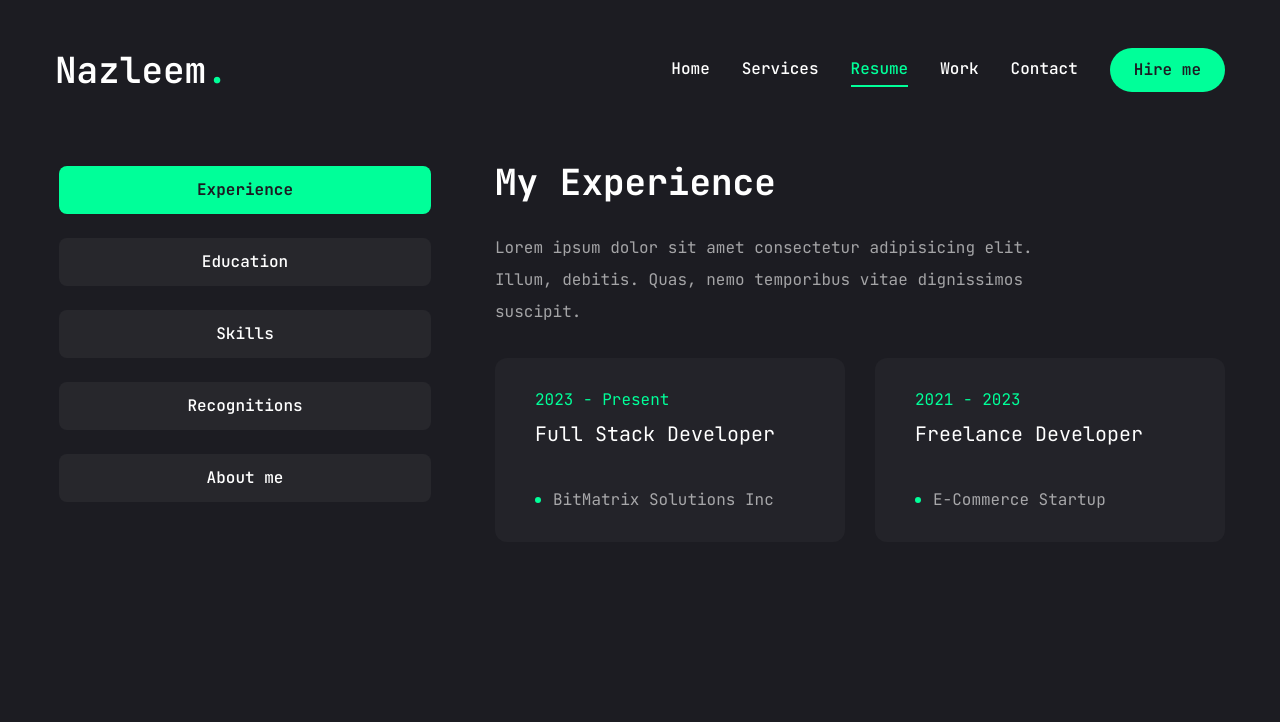
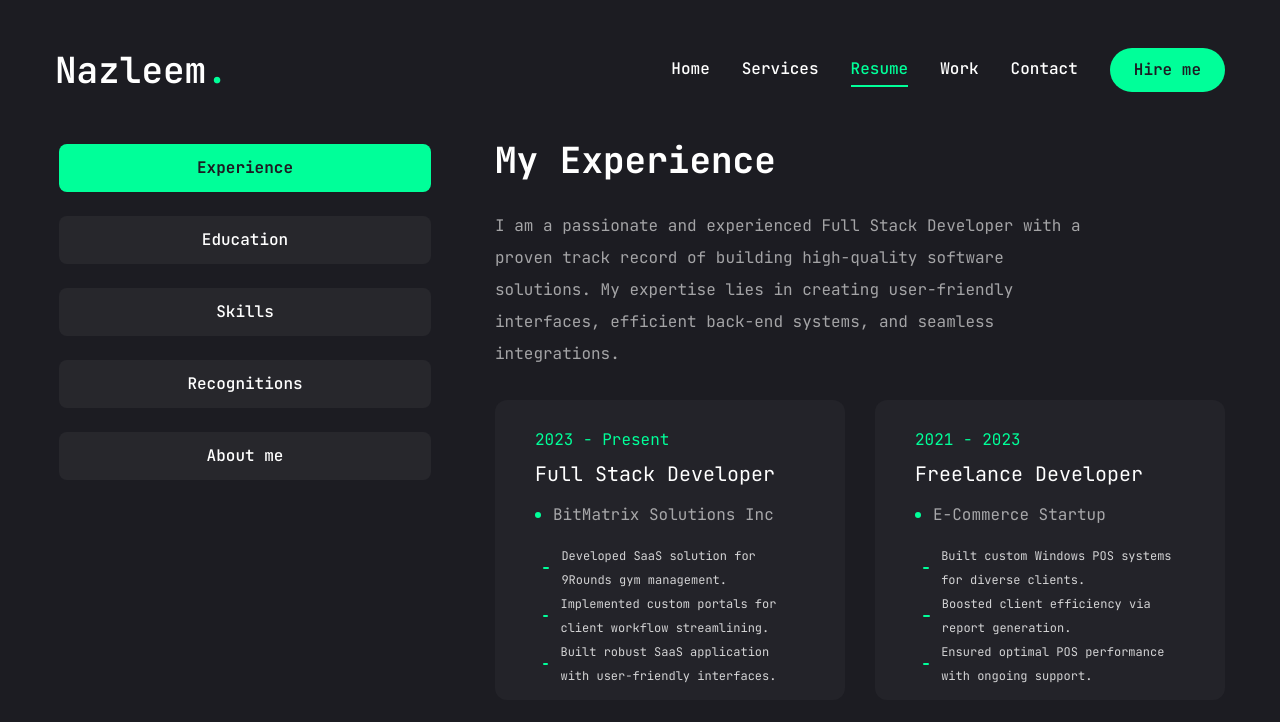
Before and after one commit to Mohammed-Nazleem/nazleem-portfolio, a Next.js app in the folder my-portfolio/: page /resume in a window 1280 px wide. Shown: the top 722 px of the page. Built offline with nearby package versions, Linux system fonts and the light colour scheme.

Commit message:
Updated the resume page with recognition

```diff
--- a/my-portfolio/app/resume/page.jsx
+++ b/my-portfolio/app/resume/page.jsx
@@ -1,12 +1,6 @@
 "use client";
 
-import {
-  FaHtml5,
-  FaCss3,
-  FaReact,
-  FaFigma,
-  FaJs,
-} from "react-icons/fa";
+import { FaHtml5, FaCss3, FaReact, FaFigma, FaJs } from "react-icons/fa";
 
 import { SiTailwindcss, SiNextdotjs } from "react-icons/si";
 
@@ -26,8 +20,8 @@ import { motion } from "framer-motion";
 // about data
 const about = {
   title: "About Me",
-  description:
-    "Lorem ipsum dolor sit amet consectetur adipisicing elit. Illum, debitis. Quas, nemo temporibus vitae dignissimos suscipit.",
+  description: `Driven, creative, and eager to make an impact. That's me in a nutshell.  A highly motivated individual with 3+ years of experience in the field.
+    I'm passionate about using my skills to bring fresh ideas to life and create meaningful solutions. Whether it's tackling a complex project or contributing to a collaborative team effort, I'm always ready to roll up my sleeves and get to work.`,
   info: [
     {
       fieldName: "Name",
@@ -61,17 +55,39 @@ const experience = {
   icon: "/assets/resume/badge.svg",
   title: "My Experience",
   description:
-    "Lorem ipsum dolor sit amet consectetur adipisicing elit. Illum, debitis. Quas, nemo temporibus vitae dignissimos suscipit.",
+    "I am a passionate and experienced Full Stack Developer with a proven track record of building high-quality software solutions. My expertise lies in creating user-friendly interfaces, efficient back-end systems, and seamless integrations.",
   items: [
     {
       company: "BitMatrix Solutions Inc",
       position: "Full Stack Developer",
       duration: "2023 - Present",
+      spec: [
+        {
+          desc: "Developed SaaS solution for 9Rounds gym management.",
+        },
+        {
+          desc: "Implemented custom portals for client workflow streamlining.",
+        },
+        {
+          desc: "Built robust SaaS application with user-friendly interfaces.",
+        },
+      ],
     },
     {
       company: "E-Commerce Startup",
       position: "Freelance Developer",
       duration: "2021 - 2023",
+      spec: [
+        {
+          desc: "Built custom Windows POS systems for diverse clients.",
+        },
+        {
+          desc: "Boosted client efficiency via report generation.",
+        },
+        {
+          desc: "Ensured optimal POS performance with ongoing support.",
+        },
+      ],
     },
   ],
 };
@@ -81,7 +97,7 @@ const education = {
   icon: "/assets/resume/cap.svg",
   title: "My Education",
   description:
-    "Lorem ipsum dolor sit amet consectetur adipisicing elit. Illum, debitis. Quas, nemo temporibus vitae dignissimos suscipit.",
+    "I hold a strong academic background in software engineering, demonstrating my commitment to continuous learning and technical proficiency.",
   items: [
     {
       institution: "London Metropolitan University",
@@ -105,7 +121,7 @@ const education = {
 const skills = {
   title: "My Skills",
   description:
-    "Lorem ipsum dolor sit amet consectetur adipisicing elit. Illum, debitis. Quas, nemo temporibus vitae dignissimos suscipit.",
+    "As a skilled Full Stack Developer, I possess a diverse set of technical abilities that enable me to build robust and engaging web applications. My expertise spans from front-end development using HTML, CSS, and JavaScript frameworks like React and Next.js, to back-end development utilizing  ASP.NET CORE.",
   skillList: [
     {
       icon: <FaHtml5 />,
@@ -146,7 +162,7 @@ const skills = {
 const recognition = {
   title: "My recognitions",
   description:
-  "Lorem ipsum dolor sit amet consectetur adipisicing elit. Illum, debitis. Quas, nemo temporibus vitae dignissimos suscipit.",
+    "My academic journey has been marked by a dedication to excellence, which has been recognized through several prestigious awards. These accolades reflect my commitment to continuous learning and my passion for pushing boundaries.",
   awardSet: [
     {
       name: "Best academic student of the year",
@@ -203,16 +219,33 @@ const Resume = () => {
                       return (
                         <li
                           key={index}
-                          className="bg-[#232329] h-[184px] py-6 px-10 rounded-xl flex flex-col justify-center items-center lg:items-start gap-1"
+                          className="bg-[#232329] h-[300px] py-6 px-10 rounded-xl flex flex-col justify-center items-center lg:items-start gap-1"
                         >
                           <span className="text-accent">{item.duration}</span>
-                          <h3 className="text-xl max-w-[260px] min-h-[60px] text-center lg:text-left">
+                          <h3 className="text-xl max-w-[260px] min-h-[25px] text-center lg:text-left">
                             {item.position}
                           </h3>
-                          <div className="flex items-center gap-3">
+                          <div className="flex items-center gap-3 min-h-[50px]">
                             <span className="w-[6px] h-[6px] rounded-full bg-accent"></span>
                             <p className="text-white/60">{item.company}</p>
                           </div>
+                          <ul className="gap-4 min-h-[100px]">
+                            {item.spec.map((item, index) => {
+                              return (
+                                <li
+                                  key={index}
+                                  className="py-0 px-2 flex flex-col items-center lg:items-start gap-1"
+                                >
+                                  <div className="flex gap-3 items-center">
+                                    <span className="w-[10px] h-[2px] rounded-full bg-accent"></span>
+                                    <h3 className="text-white/80 text-[12px]  text-center lg:text-left">
+                                      {item.desc}
+                                    </h3>
+                                  </div>
+                                </li>
+                              );
+                            })}
+                          </ul>
                         </li>
                       );
                     })}
@@ -253,14 +286,13 @@ const Resume = () => {
             </TabsContent>
 
             {/* skills */}
-            <TabsContent value="skills" className="w-full h-full">
+            <TabsContent value="skills" className="w-full">
               <div className="flex flex-col gap-[30px] text-center xl:text-left">
-                <div>
                 <h3 className="text-4xl font-bold">{skills.title}</h3>
                 <p className="max-w-[600px] text-white/60 mx-auto xl:mx-0">
                   {skills.description}
                 </p>
-                </div>
+                <ScrollArea className="h-[400px]">
                   <ul className="grid grid-cols-2 sm:grid-cols-3 md:grid-cols-4 gap-4 xl:gap-[30px]">
                     {skills.skillList.map((item, index) => {
                       return (
@@ -281,13 +313,16 @@ const Resume = () => {
                       );
                     })}
                   </ul>
+                </ScrollArea>
               </div>
             </TabsContent>
 
             {/* recognitions */}
             <TabsContent value="recognition" className="w-full">
               <div className="flex flex-col gap-[30px] text-center xl:text-left">
-                <h3 className="text-4xl font-bold capitalize">{recognition.title}</h3>
+                <h3 className="text-4xl font-bold capitalize">
+                  {recognition.title}
+                </h3>
                 <p className="max-w-[600px] text-white/60 mx-auto xl:mx-0">
                   {recognition.description}
                 </p>
@@ -325,6 +360,7 @@ const Resume = () => {
                 <p className="max-w-[600px] text-white/60 mx-auto xl:mx-0">
                   {about.description}
                 </p>
+                <ScrollArea className="h-[400px]">
                   <ul className="grid grid-cols-1 xl:grid-cols-2 gap-y-6 mx-auto xl:mx-0 max-w-[620px]">
                     {about.info.map((item, index) => {
                       return (
@@ -340,6 +376,7 @@ const Resume = () => {
                       );
                     })}
                   </ul>
+                </ScrollArea>
               </div>
             </TabsContent>
           </div>
```
Lines whose indentation alone changed are shown as unchanged.
